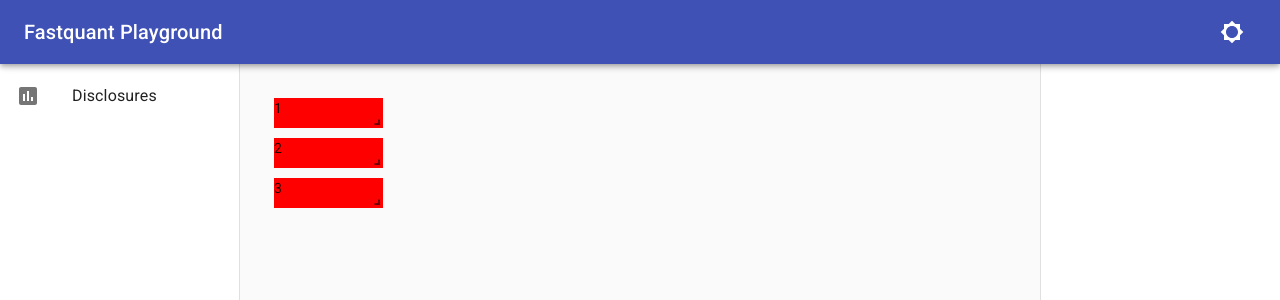
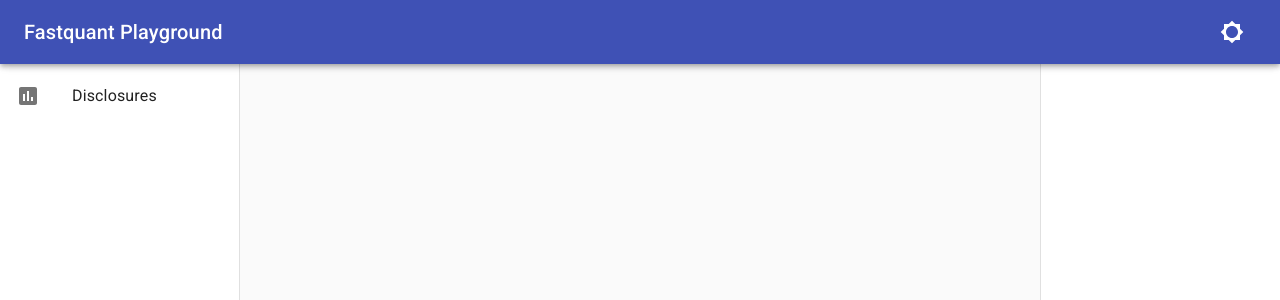
Before and after one commit to jester22/fastquant-playground, a React (Create React App) app: page / in a window 1280 px wide. Shown: the top 300 px of the page. Built offline with nearby package versions, Linux system fonts and the light colour scheme.

Commit message:
Draft drag and drop implementation

```diff
--- a/package.json
+++ b/package.json
@@ -13,6 +13,7 @@
     "@types/react": "^16.9.0",
     "@types/react-dom": "^16.9.0",
     "@types/react-grid-layout": "^0.17.1",
+    "@types/uuid": "^8.0.0",
     "react": "^16.13.1",
     "react-dnd": "^11.0.0",
     "react-dnd-html5-backend": "^11.0.0",
--- a/src/atoms/index.ts
+++ b/src/atoms/index.ts
@@ -4,3 +4,8 @@ export const themeState = atom({
   key: 'themeState',
   default: 'light',
 });
+
+export const gridState = atom({
+  key: 'gridState',
+  default: [],
+});
--- a/src/components/ChartItem.tsx
+++ b/src/components/ChartItem.tsx
@@ -5,6 +5,11 @@ import { makeStyles } from '@material-ui/core/styles';
 import InsertChartIcon from '@material-ui/icons/InsertChart';
 import React from 'react';
 import { DragSourceMonitor, useDrag } from 'react-dnd';
+import { useSetRecoilState } from 'recoil';
+import { v4 as uuidv4 } from 'uuid';
+
+import { gridState } from '../atoms';
+import { GridItem } from '../types/types';
 
 const useStyles = makeStyles({
   root: {
@@ -13,13 +18,24 @@ const useStyles = makeStyles({
 });
 
 const ChartItem = () => {
-  const name = 'ChartItem';
+  const setGridState = useSetRecoilState(gridState);
+  const name = 'Disclosures';
   const [{ isDragging }, drag] = useDrag({
     item: { name, type: 'component' },
     end: (item: { name: string } | undefined, monitor: DragSourceMonitor) => {
       const dropResult = monitor.getDropResult();
       if (item && dropResult) {
         alert(`You dropped ${item.name}`);
+        setGridState((oldGridState: GridItem[]) => [
+          ...oldGridState,
+          {
+            id: uuidv4(),
+            x: oldGridState.length * 2,
+            y: Infinity,
+            w: 2,
+            h: 2,
+          },
+        ]);
       }
     },
     collect: (monitor) => ({
--- a/src/components/Dashboard.tsx
+++ b/src/components/Dashboard.tsx
@@ -2,6 +2,10 @@ import { makeStyles } from '@material-ui/core/styles';
 import React from 'react';
 import { useDrop } from 'react-dnd';
 import { Responsive as ResponsiveGridLayout } from 'react-grid-layout';
+import { useRecoilValue } from 'recoil';
+
+import { gridState } from '../atoms';
+import { GridItem } from '../types/types';
 
 const useStyles = makeStyles((theme) => ({
   layout: {
@@ -23,13 +27,7 @@ const useStyles = makeStyles((theme) => ({
 }));
 
 const Dashboard = () => {
-  const layouts = {
-    lg: [
-      { i: 'a', x: 0, y: 0, w: 2, h: 2 },
-      { i: 'b', x: 1, y: 0, w: 1, h: 4 },
-      { i: 'c', x: 2, y: 0, w: 1, h: 2 },
-    ],
-  };
+  const widgets = useRecoilValue(gridState);
   const [{ canDrop, isOver }, drop] = useDrop({
     accept: 'component',
     collect: (monitor) => ({
@@ -49,13 +47,14 @@ const Dashboard = () => {
         rowHeight={30}
         width={1200}
         className={classes.layout}
-        layouts={layouts}
         breakpoints={{ lg: 1200, md: 996, sm: 768, xs: 480, xxs: 0 }}
         cols={{ lg: 12, md: 10, sm: 6, xs: 4, xxs: 2 }}
       >
-        <div key="1">1</div>
-        <div key="2">2</div>
-        <div key="3">3</div>
+        {widgets.map((o: GridItem) => (
+          <div key={o.id} data-grid={{ x: o.x, y: o.y, w: o.w, h: o.h }}>
+            {o.id}
+          </div>
+        ))}
       </ResponsiveGridLayout>
     </div>
   );
--- /dev/null
+++ b/src/types/types.ts
@@ -0,0 +1,7 @@
+export interface GridItem {
+  id: string;
+  x: number;
+  y: number;
+  w: number;
+  h: number;
+}
```
Also changed, not shown: src/types/recoil.d.ts (+8 -1 lines), 1 other file (tests, documents, lock files or other folders).
